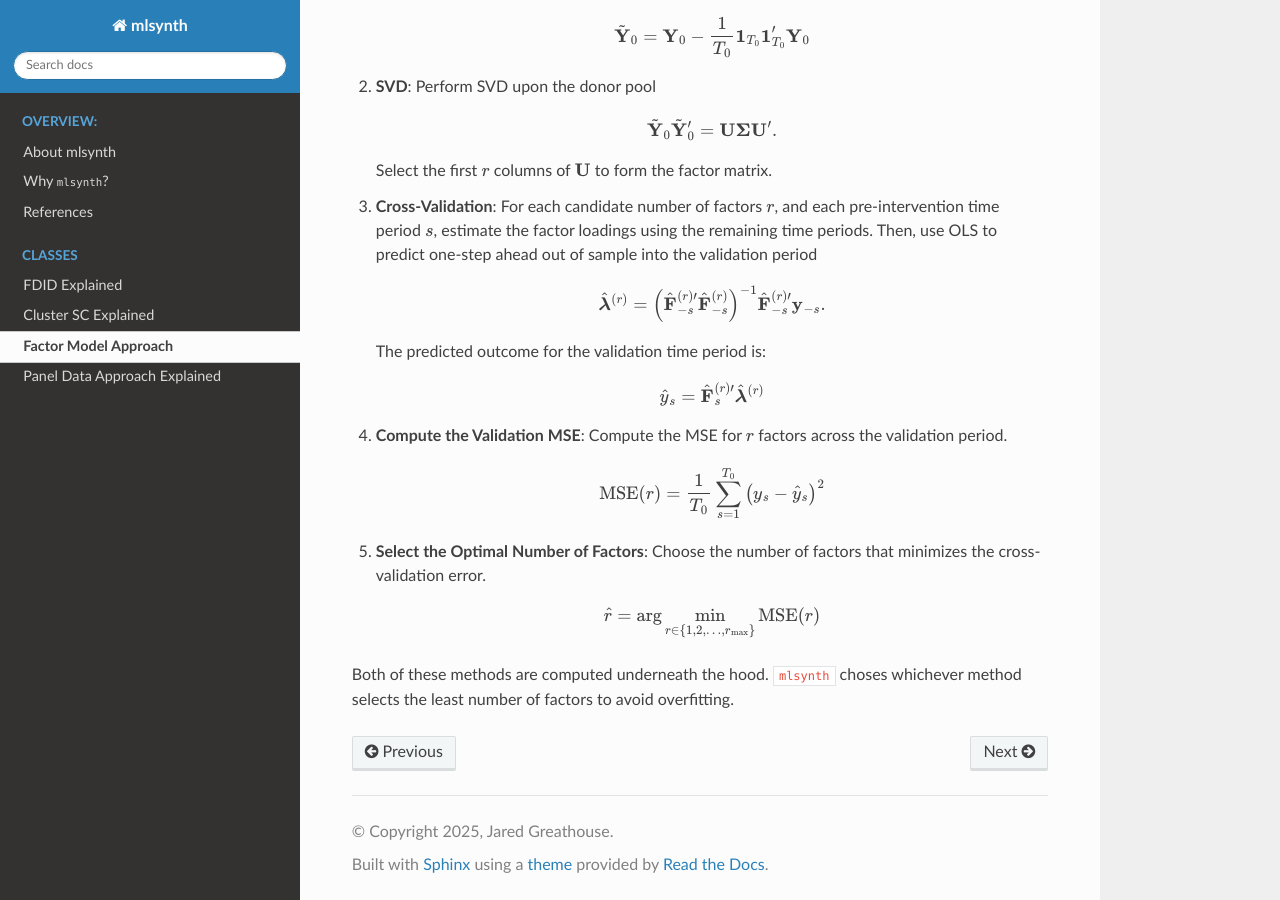
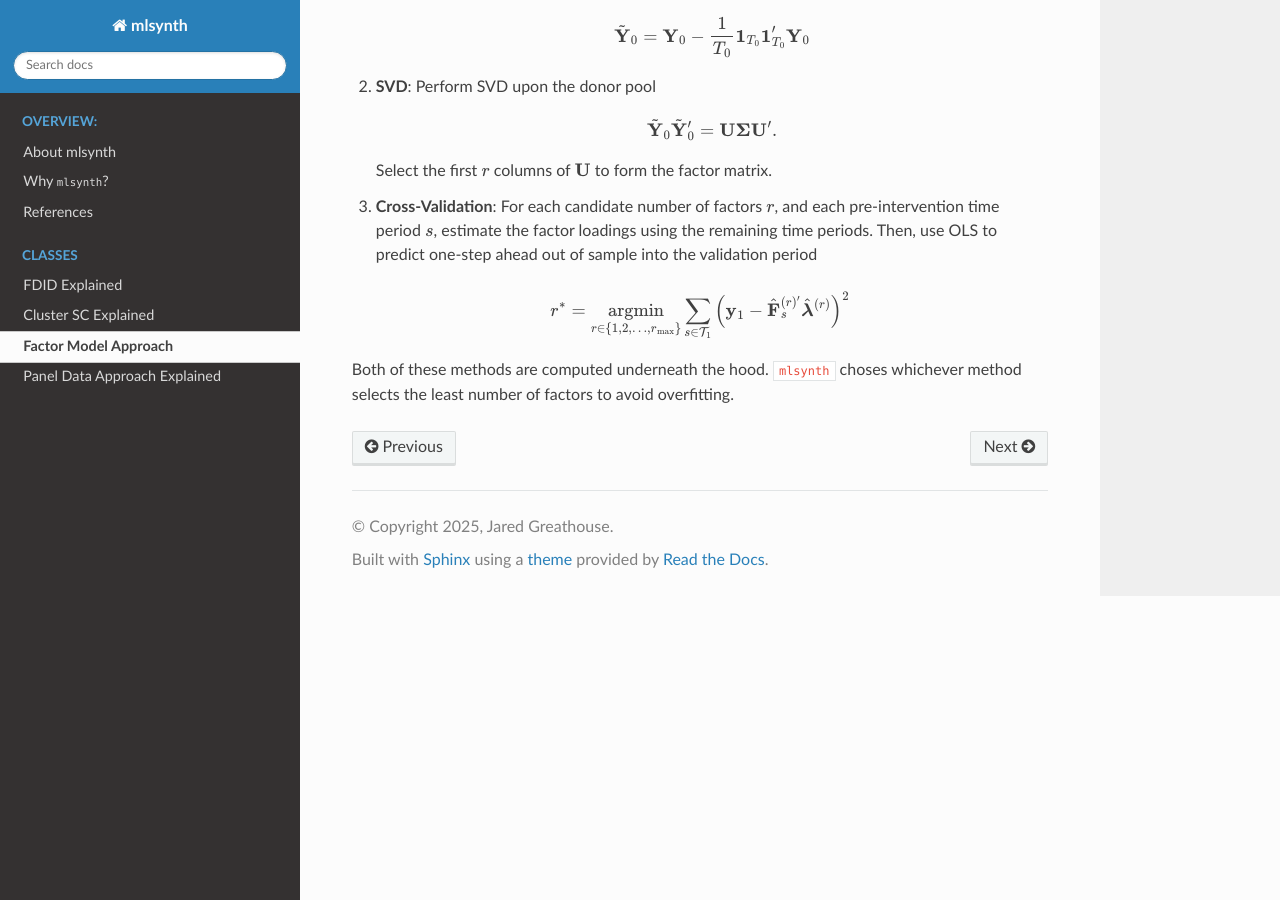
Before and after one commit to jgreathouse9/mlsynth, a Sphinx documentation site: the page built from docs/fma.rst, in a window 1280 px wide and 900 px high, scrolled down 1002 px. Built offline with Sphinx 7.4.7 and the Read the Docs theme 3.1.0, drawn with Linux system fonts in a browser that asks for light colours; pages that are not in the unit, such as notebooks, are missing from menus.

Commit message:
Update fma.rst

```diff
--- a/docs/fma.rst
+++ b/docs/fma.rst
@@ -40,29 +40,9 @@ Xu's method is derivied from an iterative cross validation algorithm. It proceed
 
 3. **Cross-Validation**: For each candidate number of factors  :math:`r`, and each pre-intervention time period :math:`s`, estimate the factor loadings using the remaining time periods. Then, use OLS to predict one-step ahead out of sample into the validation period
 
-   .. math::
+.. math::
 
-      \hat{\boldsymbol{\lambda}}^{(r)} = \left( \hat{\mathbf{F}}_{-s}^{(r)\prime} \hat{\mathbf{F}}_{-s}^{(r)} \right)^{-1}
-      \hat{\mathbf{F}}_{-s}^{(r)\prime} \mathbf{y}_{-s}.
+   r^\ast = \operatorname*{argmin}_{r \in \{1, 2, \ldots, r_{\max}\}} \sum_{s \in \mathcal{T}_1} \left( \mathbf{y}_1 - \hat{\mathbf{F}}_s^{(r)'} \hat{\boldsymbol{\lambda}}^{(r)} \right)^2
 
-   The predicted outcome for the validation time period is:
-
-   .. math::
-
-      \hat{y}_s = \hat{\mathbf{F}}_s^{(r)\prime} \hat{\boldsymbol{\lambda}}^{(r)}
-
-4. **Compute the Validation MSE**: Compute the MSE for :math:`r` factors
-   across the validation period.
-
-   .. math::
-
-      \text{MSE}(r) = \frac{1}{T_0} \sum_{s=1}^{T_0} \left( y_s - \hat{y}_s \right)^2
-
-5. **Select the Optimal Number of Factors**: Choose the number of factors
-   that minimizes the cross-validation error.
-
-   .. math::
-
-      \hat{r} = \arg \min_{r \in \{1, 2, \ldots, r_{\max}\}} \text{MSE}(r)
 
 Both of these methods are computed underneath the hood. ``mlsynth`` choses whichever method selects the least number of factors to avoid overfitting.
```
